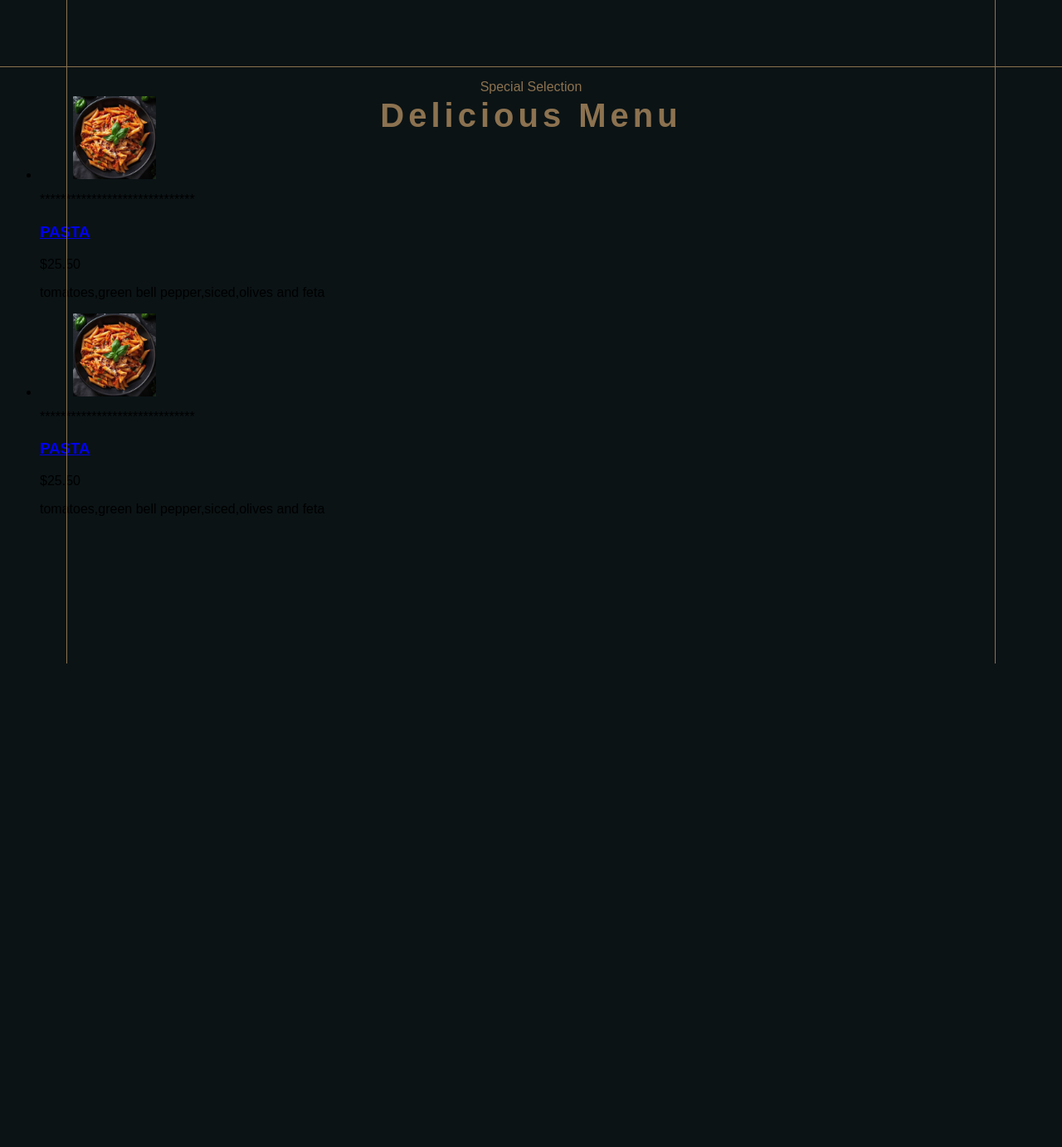
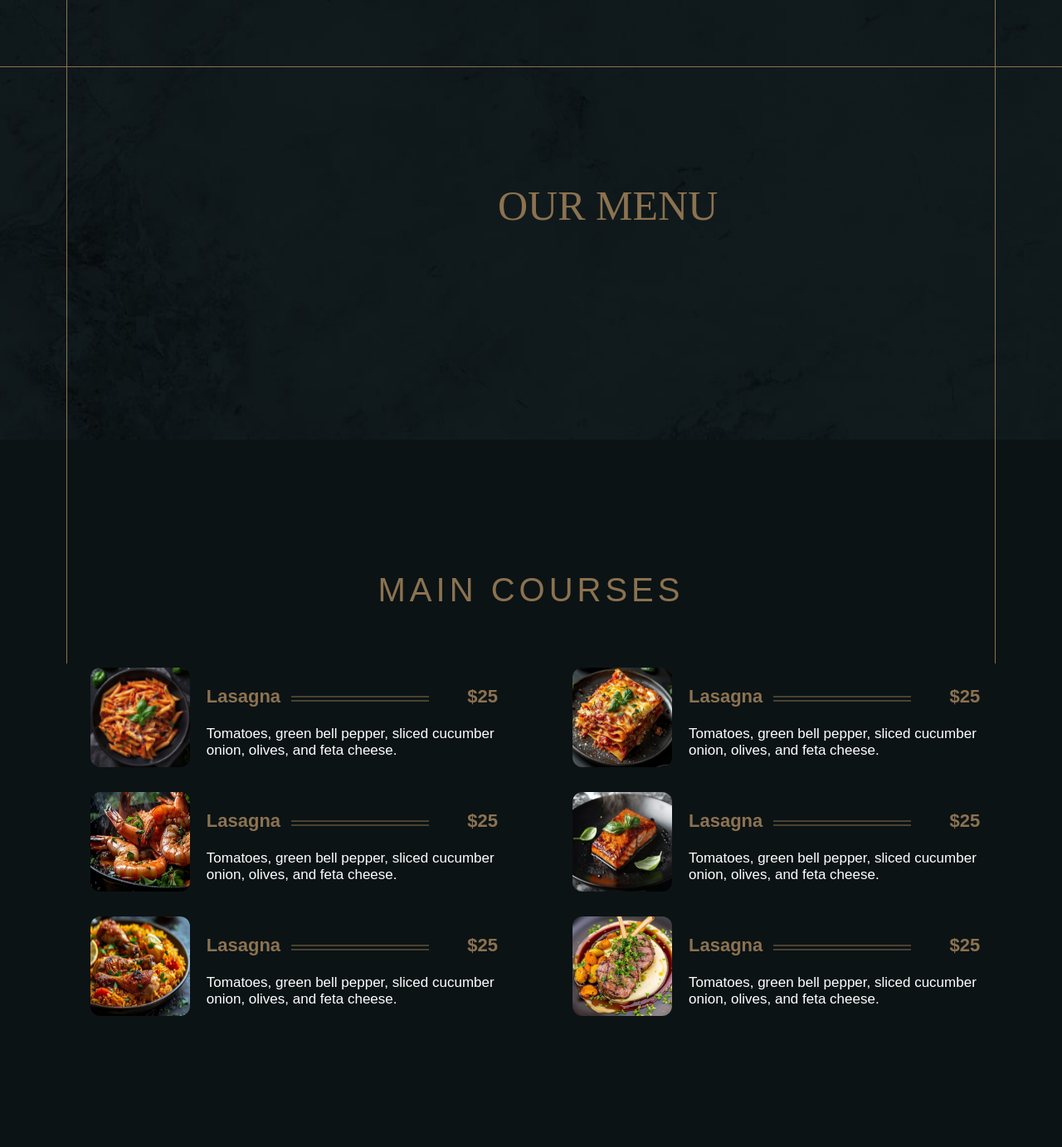
Before and after one commit to AfnanSalameh36/Afnan_Amaal_new, a plain HTML site: page HTML_Project/menu.html in a window 1280 px wide. Shown: the top 1383 px of the page at 83% size. Before the commit the page ends 800 px from the top, so only its background shows below. Drawn offline with Linux system fonts and the light colour scheme.

Commit message:
menu is almost completed

```diff
--- a/CSS_Project/menu_style.css
+++ b/CSS_Project/menu_style.css
@@ -1,5 +1,8 @@
 body{
+    font-family: 'Poppins', sans-serif;
     background-color: #0B1315;
+    margin: 0;
+    padding: 0;
 }
 
 .gold-lines {
@@ -15,7 +18,7 @@ body{
 .gold-lines::before,
 .gold-lines::after {
     content: "";
-    position: absolute;
+    position: fixed;
     width: 1px;
     height: 100%;
     background-color: #8C7250;
@@ -27,7 +30,7 @@ body{
 }
 
 .gold-lines::after {
-    right: 200px;
+    right: 80px;
 }
 
 .gold-lines .top-line {
@@ -38,3 +41,102 @@ body{
     top: 80px;
     left: 0;
 }
+
+div.backgroundForOurMenu , div.background1 , div.background2{
+    background-image: url("../image2/background.jpg");
+    background-size: cover; /* Ensures the image covers the full div */
+    background-position: center; /* Centers the image */
+    height: 530PX; /* Set a visible height */
+    width: 100%; /* Full width */
+}
+
+div.background1{
+    background-image: url("../image2/1.jpg");
+    margin-top: 150px;
+}
+
+div.background2{
+    background-image: url("../image2/2.jpg");
+    margin-top: 150px;
+}
+
+p.ourMenuStatement{
+    position:absolute;
+    top:169px;
+    left:600px;
+    font-family: Cormorant, serif;
+    color: #8C7250;
+    font-size: 50px;
+    text-transform: uppercase;
+    text-align: center;
+}
+
+.MainCourses_statement, .desserts_statement, .drinks_statement{
+    text-align: center;
+    color: #8C7250;
+    position: relative;
+    top: 79px;
+    font-size: 40px;
+    letter-spacing: 5px;
+    margin-top: 80px;
+    margin-bottom: 150px;
+    text-transform: uppercase;
+}
+
+.container_for_mainCourses , .container_for_desserts , .container_for_drinks{
+    display:flex;
+    flex-wrap: wrap;
+    justify-content: center;
+    margin: auto;
+}
+
+img{
+    width: 120px;
+    height: 120px;
+    float: left;
+    border-radius:12px ;
+    margin-right: 20px;
+    margin-bottom: 30px;
+    margin-left: 50px;
+}
+
+h3.name{
+    color:#8C7250;
+    font-size: 22px;
+    display: flex;
+    justify-content: space-between; /* يوزع العناصر على السطر */
+    align-items: center;
+    position: relative;
+    padding-right: 40px;
+}
+
+h3.name::after{
+    content:"";
+    position: absolute;
+    top:50%;
+    left:26%;
+    width:13vw;
+    height: 1px;
+    background-color: #8C7250;
+    transform: translatey(-50%);
+}
+
+h3.name::before{
+    content:"";
+    position: absolute;
+    top:71%;
+    left:26%;
+    width:13vw;
+    height: 1px;
+    background-color: #8C7250;
+    transform: translatey(-50%);
+}
+.price{
+    color:#8C7250;
+    white-space: nowrap;
+}
+
+p.description{
+    color: #ffffff;
+    font-size: 17px;
+}
--- a/HTML_Project/menu.html
+++ b/HTML_Project/menu.html
@@ -4,130 +4,190 @@
     <meta charset="UTF-8">
     <title>menu</title>
 
-<style>
-    body{
-        font-family: 'Poppins', sans-serif;
-        background-color: #0B1315;
-    }
-
-    .gold-lines {
-        position: absolute;
-        top: 0;
-        left: 0;
-        height: 100%;
-        width: 100%;
-        z-index: 2;
-        pointer-events: none;
-    }
-
-    .gold-lines::before,
-    .gold-lines::after {
-        content: "";
-        position: absolute;
-        width: 1px;
-        height: 100%;
-        background-color: #8C7250;
-        top: 0;
-    }
-
-    .gold-lines::before {
-        left: 80px;
-    }
-
-    .gold-lines::after {
-        right: 80px;
-    }
-
-    .gold-lines .top-line {
-        position: absolute;
-        height: 1px;
-        width: 100%;
-        background-color: #8C7250;
-        top: 80px;
-        left: 0;
-    }
-
-    p.spetial_selection{
-        text-align: center;
-        color: #8C7250;
-        position: relative;
-        top: 80px;
-        margin-bottom: 4px;
-
-    }
-
-    h2.delicious_menu{
-        text-align: center;
-        color: #8C7250;
-        position: relative;
-        top: 79px;
-        font-size: 40px;
-        letter-spacing: 5px;
-        margin-top: 4px;
-    }
-
-    .img1{
-        position: relative;
-        top:80px;
-        left: 200px;
-    }
-
-
-
-</style>
+    <link rel="stylesheet" href="../CSS_Project/menu_style.css">
 </head>
 
 <body>
-
 <div class="gold-lines">
     <div class="top-line"></div>
 </div>
 
-<div class="container">
-    <p class="spetial_selection">Special Selection</p>
-    <h2 class="delicious_menu">Delicious Menu</h2>
-        <ul class="grid_list">
+<div class="backgroundForOurMenu">
+    <p class="ourMenuStatement">Our Menu</p>
+</div>
 
-            <li>
-                <div class="menu-card hover:card">
+<!--********************************************************************-->
+<p class="MainCourses_statement">Main courses</p>
+<div class="container_for_mainCourses">
 
-                    <figure class="card-banner img-holder" style="width: 100px; height: 100px">
-                      <img src="../image2/pasta.jpg" alt="pasta" width="100" height="100" loading="lazy">
-                    </figure>
+    <div class="menu_item">
+        <img src="../image2/pasta.jpg" alt="pasta">
+        <div class="menu_details">
+            <h3 class="name">Lasagna <span>$25</span></h3>
+            <p class="description">Tomatoes, green bell pepper, sliced cucumber onion, olives, and feta cheese.</p>
+        </div>
+    </div>
 
-                ******************************
-                <div class="title-wrapper">
-                    <h3 class="title-3">
-                     <a href="#" class="card-title">PASTA</a>
-                    </h3>
-                     <span class="span title-2">$25.50</span>
-                </div>
+    <div class="menu_item">
+        <img src="../image2/lasagna.jpeg" alt="lasagna" width="100px" height="100px">
+        <div class="menu_details">
+            <h3 class="name">Lasagna <span>$25</span></h3>
+            <p class="description">Tomatoes, green bell pepper, sliced cucumber onion, olives, and feta cheese.</p>
+        </div>
+    </div>
 
-                <p class="card-text label-1"> tomatoes,green bell pepper,siced,olives and feta</p>
-                </div>
-            </li>
+    <div class="menu_item">
+        <img src="../image2/shrimp.jpeg" alt="Kabci" width="100px" height="100px">
+        <div class="menu_details">
+            <h3 class="name">Lasagna <span>$25</span></h3>
+            <p class="description">Tomatoes, green bell pepper, sliced cucumber onion, olives, and feta cheese.</p>
+        </div>
+    </div>
 
-            <li>
-                <div class="menu-card hover:card">
+    <div class="menu_item">
+        <img src="../image2/salmon.jpeg" alt="salmon" >
+        <div class="menu_details">
+            <h3 class="name">Lasagna <span>$25</span></h3>
+            <p class="description">Tomatoes, green bell pepper, sliced cucumber onion, olives, and feta cheese.</p>
+        </div>
+    </div>
 
-                    <figure class="card-banner img-holder" style="width: 100px; height: 100px">
-                        <img src="../image2/pasta.jpg" alt="pasta" width="100" height="100" loading="lazy">
-                    </figure>
+    <div class="menu_item">
+        <img src="../image2/rice.jpg" alt="shrimp" >
+        <div class="menu_details">
+            <h3 class="name">Lasagna <span>$25</span></h3>
+            <p class="description">Tomatoes, green bell pepper, sliced cucumber onion, olives, and feta cheese.</p>
 
-                    ******************************
-                    <div class="title-wrapper">
-                        <h3 class="title-3">
-                            <a href="#" class="card-title">PASTA</a>
-                        </h3>
-                        <span class="span title-2">$25.50</span>
-                    </div>
+        </div>
+    </div>
 
-                    <p class="card-text label-1"> tomatoes,green bell pepper,siced,olives and feta</p>
-                </div>
-            </li>
+    <div class="menu_item">
+        <img src="../image2/steakNeww.jpg" alt="steak" >
+        <div class="menu_details">
+            <h3 class="name">Lasagna <span>$25</span></h3>
+            <p class="description">Tomatoes, green bell pepper, sliced cucumber onion, olives, and feta cheese.</p>
+        </div>
+    </div>
 
-        </ul>
 </div>
+
+<div class="background1"> </div>
+
+<p class="desserts_statement">Desserts</p>
+<div class="container_for_desserts">
+
+    <div class="menu_item">
+        <img src="../image2/chhh.jpeg" alt="pasta">
+        <div class="menu_details">
+            <h3 class="name">Lasagna <span>$25</span></h3>
+            <p class="description">Tomatoes, green bell pepper, sliced cucumber onion, olives, and feta cheese.</p>
+        </div>
+    </div>
+
+    <div class="menu_item">
+        <img src="../image2/cheeseCake2.jpg" alt="lasagna" width="100px" height="100px">
+        <div class="menu_details">
+            <h3 class="name">Lasagna <span>$25</span></h3>
+            <p class="description">Tomatoes, green bell pepper, sliced cucumber onion, olives, and feta cheese.</p>
+        </div>
+    </div>
+
+    <div class="menu_item">
+        <img src="../image2/iceCreammm.jpg" alt="Kabci">
+        <div class="menu_details">
+            <h3 class="name">Lasagna <span>$25</span></h3>
+            <p class="description">Tomatoes, green bell pepper, sliced cucumber onion, olives, and feta cheese.</p>
+        </div>
+    </div>
+
+    <div class="menu_item">
+        <img src="../image2/peskwite.jpg" alt="salmon" >
+        <div class="menu_details">
+            <h3 class="name">Lasagna <span>$25</span></h3>
+            <p class="description">Tomatoes, green bell pepper, sliced cucumber onion, olives, and feta cheese.</p>
+        </div>
+    </div>
+
+    <div class="menu_item">
+        <img src="../image2/nn.jpg" alt="shrimp" >
+        <div class="menu_details">
+            <h3 class="name">Lasagna <span>$25</span></h3>
+            <p class="description">Tomatoes, green bell pepper, sliced cucumber onion, olives, and feta cheese.</p>
+
+        </div>
+    </div>
+
+    <div class="menu_item">
+        <img src="../image2/panCake.jpg" alt="steak" >
+        <div class="menu_details">
+            <h3 class="name">Lasagna <span>$25</span></h3>
+            <p class="description">Tomatoes, green bell pepper, sliced cucumber onion, olives, and feta cheese.</p>
+        </div>
+    </div>
+
+</div>
+
+<div class="background2"> </div>
+
+<p class="drinks_statement">Desserts</p>
+<div class="container_for_drinks">
+
+    <div class="menu_item">
+        <img src="../image2/pasta.jpg" alt="pasta">
+        <div class="menu_details">
+            <h3 class="name">Lasagna <span>$25</span></h3>
+            <p class="description">Tomatoes, green bell pepper, sliced cucumber onion, olives, and feta cheese.</p>
+        </div>
+    </div>
+
+    <div class="menu_item">
+        <img src="../image2/lasagna.jpeg" alt="lasagna" width="100px" height="100px">
+        <div class="menu_details">
+            <h3 class="name">Lasagna <span>$25</span></h3>
+            <p class="description">Tomatoes, green bell pepper, sliced cucumber onion, olives, and feta cheese.</p>
+        </div>
+    </div>
+
+    <div class="menu_item">
+        <img src="../image2/shrimp.jpeg" alt="Kabci" width="100px" height="100px">
+        <div class="menu_details">
+            <h3 class="name">Lasagna <span>$25</span></h3>
+            <p class="description">Tomatoes, green bell pepper, sliced cucumber onion, olives, and feta cheese.</p>
+        </div>
+    </div>
+
+    <div class="menu_item">
+        <img src="../image2/salmon.jpeg" alt="salmon" >
+        <div class="menu_details">
+            <h3 class="name">Lasagna <span>$25</span></h3>
+            <p class="description">Tomatoes, green bell pepper, sliced cucumber onion, olives, and feta cheese.</p>
+        </div>
+    </div>
+
+    <div class="menu_item">
+        <img src="../image2/rice.jpg" alt="shrimp" >
+        <div class="menu_details">
+            <h3 class="name">Lasagna <span>$25</span></h3>
+            <p class="description">Tomatoes, green bell pepper, sliced cucumber onion, olives, and feta cheese.</p>
+
+        </div>
+    </div>
+
+    <div class="menu_item">
+        <img src="../image2/steakNeww.jpg" alt="steak" >
+        <div class="menu_details">
+            <h3 class="name">Lasagna <span>$25</span></h3>
+            <p class="description">Tomatoes, green bell pepper, sliced cucumber onion, olives, and feta cheese.</p>
+        </div>
+    </div>
+
+</div>
+
+
+
+
+
+
 
 
 
```
Also changed, not shown: image2/1.jpg, image2/2.jpg (added), image2/background.jpg (added), image2/cheeseCake2.jpg (added), image2/chhh.jpeg (added), image2/copy1.jpg (added), image2/iceCreammm.jpg (added), image2/lasagna.jpeg (added), image2/nn.jpg (added), image2/panCake.jpg (added), image2/peskwite.jpg (added), image2/salmon.jpeg (added), image2/shrimp.jpeg (added), image2/steak.jpeg (added), 1 more files.
